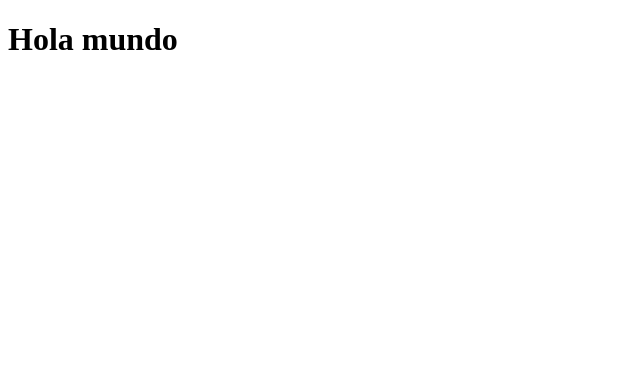
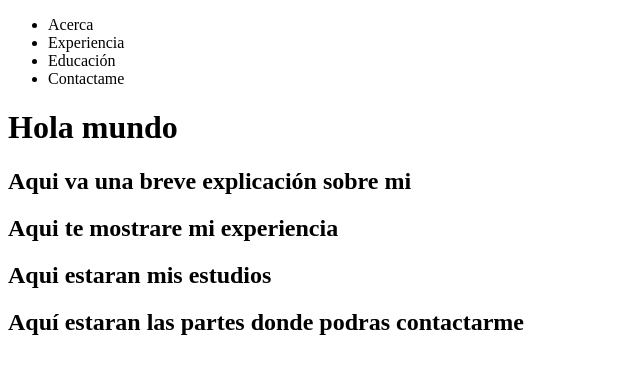
Before and after one commit to makinox/PortafolioPersonal, a Next.js app: page / in a window 1280 px wide. Shown: the top 374 px of the page, without its empty margins (0-640 px from the left). Built offline with nearby package versions, Linux system fonts and the light colour scheme.

Commit message:
Structured base proyect created

```diff
--- a/package.json
+++ b/package.json
@@ -1,6 +1,6 @@
 {
   "name": "PortafolioPersonal",
-  "version": "1.0.0",
+  "version": "2.1.0",
   "main": "index.js",
   "repository": "https://github.com/makinox/PortafolioPersonal.git",
   "author": "Jesus bossa <me@jesusbossa.com>",
--- a/pages/index.js
+++ b/pages/index.js
@@ -1,5 +1,21 @@
+import Navbar from '../src/navbar/index'
+import Hero from '../src/hero(1)/index'
+import About from '../src/about(2)/index'
+import Exp from '../src/experience(3)/index'
+import Studies from '../src/studies(4)/index'
+import Contact from '../src/contact(5)/index'
+
 export default class extends React.Component {
     render(){
-        return <h1>Hola mundo</h1>
+        return (
+            <div>
+                <Navbar />
+                <Hero />
+                <About />
+                <Exp />
+                <Studies />
+                <Contact />
+            </div>
+        )
     }
 }
--- /dev/null
+++ b/src/about(2)/index.js
@@ -0,0 +1,3 @@
+export default () => (
+    <h2>Aqui va una breve explicación sobre mi</h2>
+)
--- /dev/null
+++ b/src/contact(5)/index.js
@@ -0,0 +1,3 @@
+export default () => (
+    <h2>Aquí estaran las partes donde podras contactarme</h2>
+)
--- /dev/null
+++ b/src/experience(3)/index.js
@@ -0,0 +1,3 @@
+export default () => (
+    <h2>Aqui te mostrare mi experiencia</h2>
+)
--- /dev/null
+++ b/src/hero(1)/index.js
@@ -0,0 +1,3 @@
+export default () => (
+    <h1>Hola mundo</h1>
+)
--- /dev/null
+++ b/src/navbar/index.js
@@ -0,0 +1,10 @@
+export default () => (
+    <nav>
+        <ul>
+            <li>Acerca</li>
+            <li>Experiencia</li>
+            <li>Educación</li>
+            <li>Contactame</li>
+        </ul>
+    </nav>
+)
--- /dev/null
+++ b/src/studies(4)/index.js
@@ -0,0 +1,3 @@
+export default () => (
+    <h2>Aqui estaran mis estudios</h2>
+)
```
Also changed, not shown: 1 other file (tests, documents, lock files or other folders).
